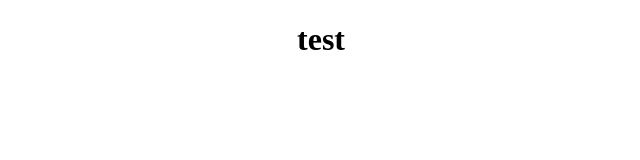
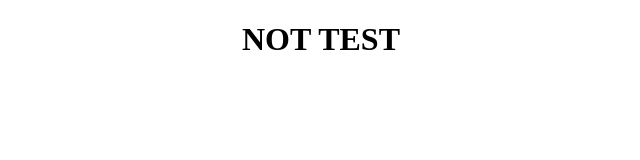
Before and after one commit to Essam0580/Project-CSC-Our-Favorite-Movies, a plain HTML site: page index.html in a window 1280 px wide. Shown: the whole page, without its empty margins (319-959 px from the left). Drawn offline with Linux system fonts and the light colour scheme; files that its build step writes are made by us from their sources.

Commit message:
Update index.html

```diff
--- a/index.html
+++ b/index.html
@@ -5,6 +5,6 @@
   <title>My Website</title>
 </head>
 <body>
-  <h1>test</h1>
+  <h1>NOT TEST</h1>
 </body>
 </html>
```
